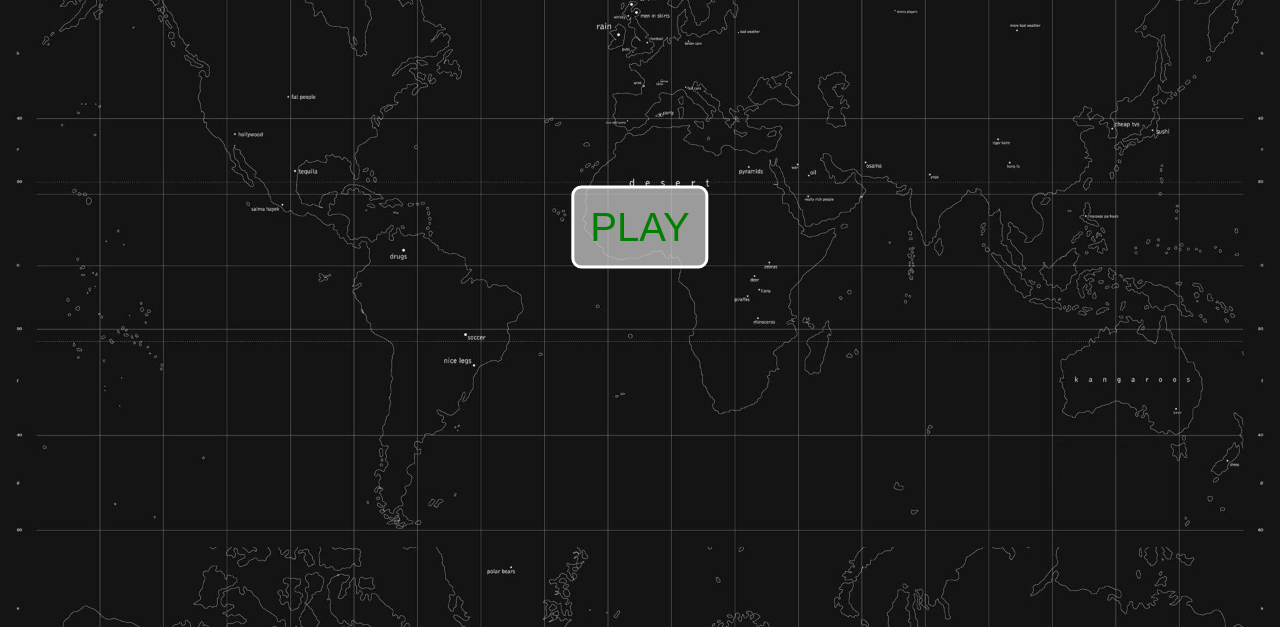
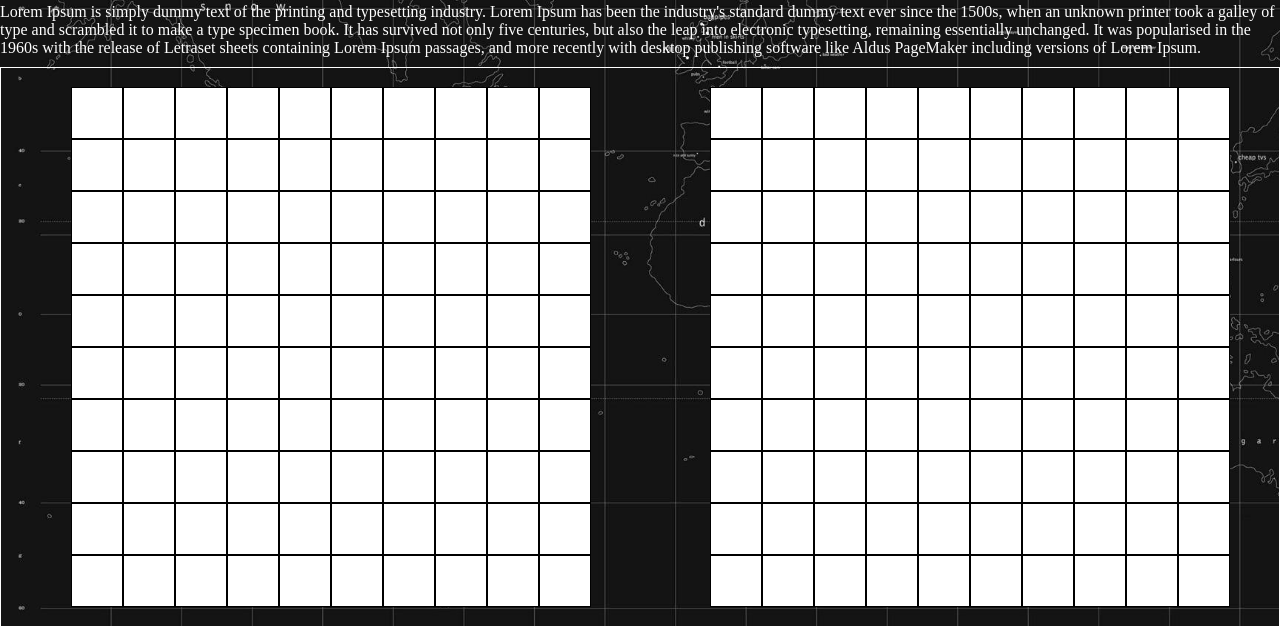
Before and after one commit to drmor/TP_Battleship, a website built with webpack: page src/index.html in a window 1280 px wide. Shown: the part 173-800 px from the top of the page. Built offline with nearby package versions, Linux system fonts and the light colour scheme.

Commit message:
created 2 board, for now they do nothing

```diff
--- a/src/index.html
+++ b/src/index.html
@@ -7,8 +7,25 @@
   </head>
   <body>
     <div class="header"><h1>BATTLESHIP</h1></div>
+    <div class="info">
+      <p>
+        Lorem Ipsum is simply dummy text of the printing and typesetting
+        industry. Lorem Ipsum has been the industry's standard dummy text ever
+        since the 1500s, when an unknown printer took a galley of type and
+        scrambled it to make a type specimen book. It has survived not only five
+        centuries, but also the leap into electronic typesetting, remaining
+        essentially unchanged. It was popularised in the 1960s with the release
+        of Letraset sheets containing Lorem Ipsum passages, and more recently
+        with desktop publishing software like Aldus PageMaker including versions
+        of Lorem Ipsum.
+      </p>
+    </div>
     <div class="startGame">
       <button class="playBtn">PLAY</button>
     </div>
+    <div class="container">
+      <div class="p1Board"></div>
+      <div class="p2Board"></div>
+    </div>
   </body>
 </html>
--- a/src/script.js
+++ b/src/script.js
@@ -1,15 +1,39 @@
 import './style.css';
 const { Ship, GameBoard, Player } = require('./AllClasses');
 const playBtn = document.querySelector('.playBtn');
-
+const p1container = document.querySelector('.p1Board');
+const p2container = document.querySelector('.p2Board');
+const p1Divs = [];
+const p2Divs = [];
+const player = new Player('p1');
+const computer = new Player('computer');
+const ship = new Ship(3);
+computer.board.setShip(0, 0, ship);
+player.board.setShip(5, 5, ship);
 playBtn.addEventListener('click', () => {
-  const player = new Player('p1');
-  const computer = new Player('computer');
-  const ship = new Ship(3);
-  computer.board.setShip(0, 0, ship);
-  player.board.setShip(5, 5, ship);
   console.log(player.board.getShips());
   console.log(computer.board.getShips());
-  //playBtn.style.display = 'none';
+  //   playBtn.style.display = 'none';
+  //   displayBoards();
 });
-function displayBoards() {}
+function displayBoards(container, arr) {
+  container.style.gridTemplateColumns = `repeat(10, 1fr)`;
+  container.style.gridTemplateRows = `repeat(10, 1fr)`;
+  for (let i = 0; i < 10; i++) {
+    for (let j = 0; j < 10; j++) {
+      const cellDiv = document.createElement('div');
+      cellDiv.classList.add('block');
+      cellDiv.dataset.x = i;
+      cellDiv.dataset.y = j;
+      container.appendChild(cellDiv);
+      arr.push(cellDiv);
+    }
+  }
+}
+function attack(arr) {
+  arr.forEach((div) => {
+    div.addEventListener('click', () => {});
+  });
+}
+displayBoards(p1container, p1Divs);
+displayBoards(p2container, p2Divs);
--- a/src/style.css
+++ b/src/style.css
@@ -8,15 +8,17 @@
 }
 body {
   margin: 0;
+  display: grid;
+  grid-template-rows: 20% 10% 70%;
   background-image: url(./additional/BattleShipBG.jpg);
   background-size: cover;
-  height: 100%;
-  width: 100%;
+  height: 100vh;
 }
 .header {
+  display: flex;
+  justify-content: center;
+  align-items: center;
   color: white;
-  text-align: center;
-  margin-top: 5%;
   font-size: 2.5rem;
   font-family: WorkSans;
   letter-spacing: 10px;
@@ -28,6 +30,7 @@ body {
   transform: translate(-50%, -50%);
 }
 .playBtn {
+  display: none;
   font-size: 2.5rem;
   color: green;
   background-color: rgb(212, 212, 212, 0.7);
@@ -36,3 +39,31 @@ body {
   padding: 1rem;
   cursor: pointer;
 }
+.info {
+  color: white;
+}
+.p1Board {
+  display: grid;
+  width: 500px;
+}
+.p2Board {
+  display: grid;
+  width: 500px;
+}
+.block {
+  width: 50px;
+  height: 50px;
+  border: 1px solid black;
+  background-color: white;
+  cursor: pointer;
+}
+.block:hover {
+  background-color: lightgray;
+  transition: 0.1s;
+}
+.container {
+  display: grid;
+  grid-template-columns: 1fr 1fr;
+  border: 1px solid white;
+  place-items: center;
+}
```
